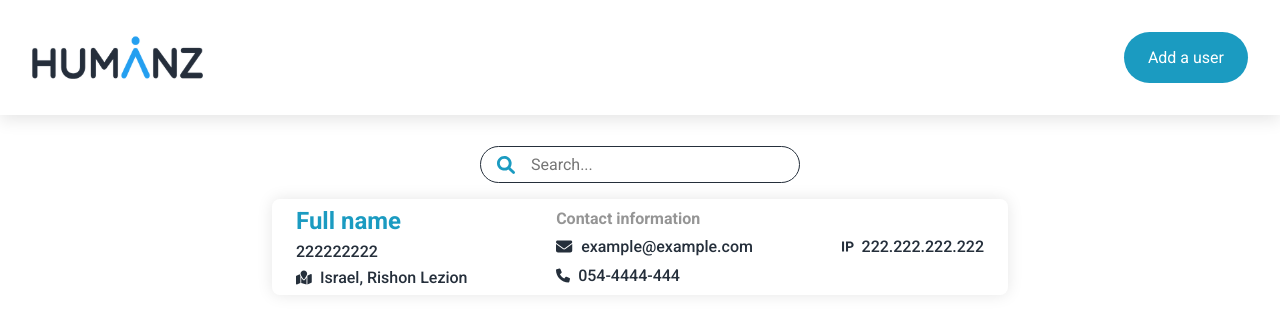
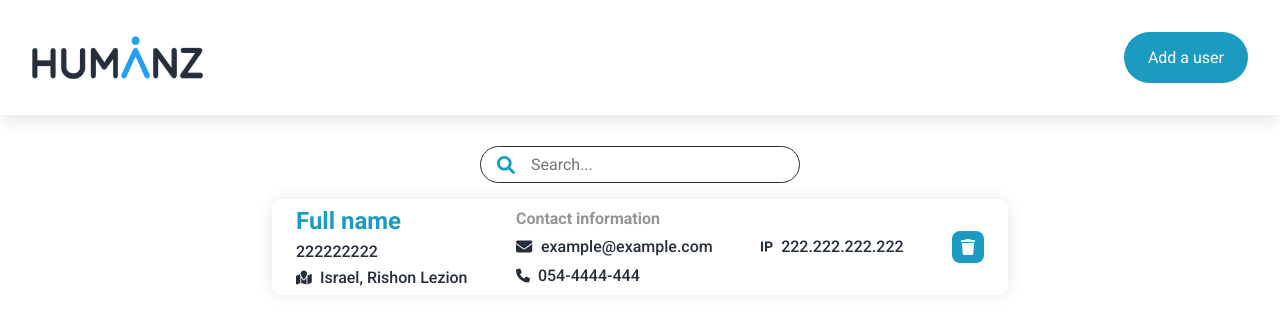
Before and after one commit to Amit1Paz/humanz-home-assignment, a React (Create React App) app: page / in a window 1280 px wide. Shown: the top 324 px of the page. Built offline with nearby package versions, Linux system fonts and the light colour scheme.

Commit message:
(Feat) delete client ui

```diff
--- a/src/components/Button/Button.jsx
+++ b/src/components/Button/Button.jsx
@@ -1,14 +1,14 @@
 import { StyledButton } from "./Button.styled";
 import PropTypes from "prop-types";
 
-const Button = (props) => {
-  return (
-    <StyledButton>
-      ${props.children}
-    </StyledButton>
-  );
+const Button = ({ children, type = "regular" }) => {
+  return <StyledButton type={type}>
+    {children}
+    </StyledButton>;
 };
+
 Button.propTypes = {
   children: PropTypes.string.isRequired,
+  type: PropTypes.oneOf(["regular", "square"]),
 };
 export default Button;
--- a/src/components/Button/Button.styled.jsx
+++ b/src/components/Button/Button.styled.jsx
@@ -1,4 +1,4 @@
-import styled from "styled-components";
+import styled, { css } from "styled-components";
 import colors from "../../theme/colors";
 
 export const StyledButton = styled.button`
@@ -7,6 +7,16 @@ export const StyledButton = styled.button`
   color: ${colors.white};
   transition: 0.2s;
   border-radius: 100rem;
+  ${({ type }) => {
+    if (type === "square") {
+      return css`
+        padding: 0.5rem;
+        width: 2rem;
+        height: 2rem;
+        border-radius: 0.5rem;
+      `;
+    }
+  }}
 
   &:hover {
     background-color: ${colors.darkGrayishBlue};
--- a/src/components/Client/Client.jsx
+++ b/src/components/Client/Client.jsx
@@ -3,7 +3,9 @@ import MapIcon from "../../assets/images/map-icon.svg";
 import MailIcon from "../../assets/images/mail-icon.svg";
 import PhoneIcon from "../../assets/images/phone-icon.svg";
 import IpIcon from "../../assets/images/ip-icon.svg";
+import DeleteIcon from "../../assets/images/delete-icon.svg";
 import PropTypes from "prop-types";
+import Button from "../Button/Button";
 
 const Client = (props) => {
   return (
@@ -33,6 +35,11 @@ const Client = (props) => {
           <p>222.222.222.222</p>
         </div>
       </StyledSection>
+      <StyledSection>
+        <Button type="square">
+          <img src={DeleteIcon} alt="delete" />
+        </Button>
+      </StyledSection>
     </StyledClient>
   );
 };
@@ -44,7 +51,7 @@ Client.propTypes = {
   city: PropTypes.string.isRequired,
   mail: PropTypes.string.isRequired,
   phone: PropTypes.number.isRequired,
-  ip: PropTypes.string.isRequired
+  ip: PropTypes.string.isRequired,
 };
 
 export default Client;
```
Also changed, not shown: src/assets/images/delete-icon.svg (added).
